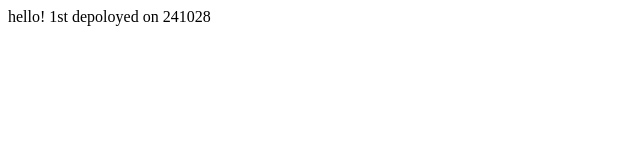
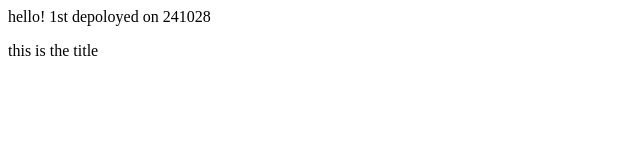
Before and after one commit to nmkir/sitetest241028, a plain HTML site: page index.html in a window 1280 px wide. Shown: the full height of the page, 0-640 px from the left. Drawn offline with Linux system fonts and the light colour scheme.

Commit message:
Update index.html

```diff
--- a/index.html
+++ b/index.html
@@ -1 +1,2 @@
 hello! 1st depoloyed on 241028
+<p>this is the title</p>
```
